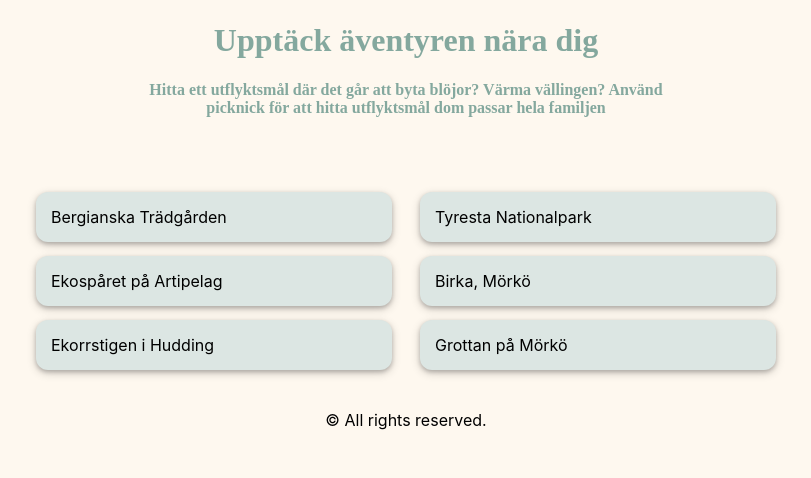
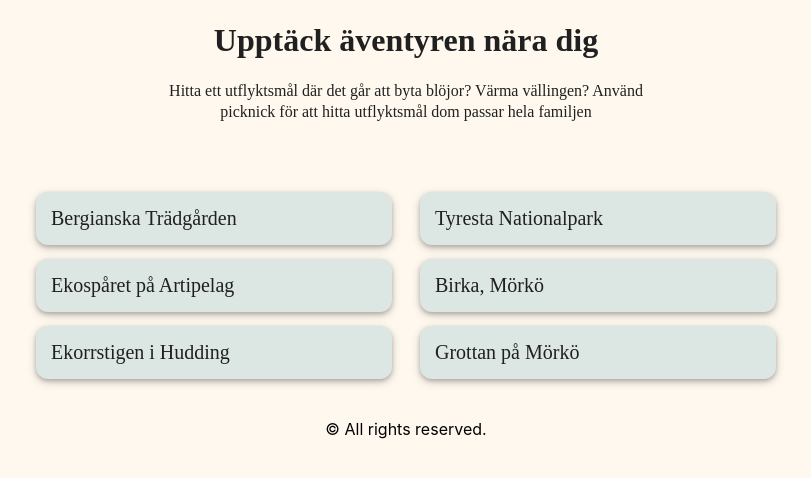
Before and after one commit to Soljojjo/Picknick, a React (Create React App) app: page / in a window 1280 px wide. Shown: the top 478 px of the page, without its empty margins (234-1045 px from the left). Built offline with nearby package versions, Linux system fonts and the light colour scheme; no server answers.

Commit message:
Fontkorrigering

```diff
--- a/public/css/styles.css
+++ b/public/css/styles.css
@@ -6,9 +6,10 @@
 h1{
     font-family: Cabin;
     text-align: center;
+    font-weight: bold;
     font-size: 32px;
     letter-spacing: - 0.3%;
-    color: #84A89E;
+    color: #202020;
 }
 
 
@@ -20,18 +21,13 @@
 
 }
 
+
 .txt_1{
+    color: #202020;
     font-family: Cabin;
-    font-weight: bold;
+    font-weight: regular;
     font-size: 16px;
-    color: #84A89E;
-}
-
-.txt_2{
-    font-family: Cabin;
-    font-weight: bold;
-    font-size: 16px;
-    color: #84A89E;
+    line-height:130%
 }
 
 .header{
@@ -98,7 +94,10 @@
 
 .menu__link {
     background-color: #DCE6E3;
-    color: black;
+    color:#202020;
+    font-family: Cabin;
+    font-weight: medium;
+    font-size: 20px;
     text-decoration: none;
     display: block;
     padding: 15px;
```
